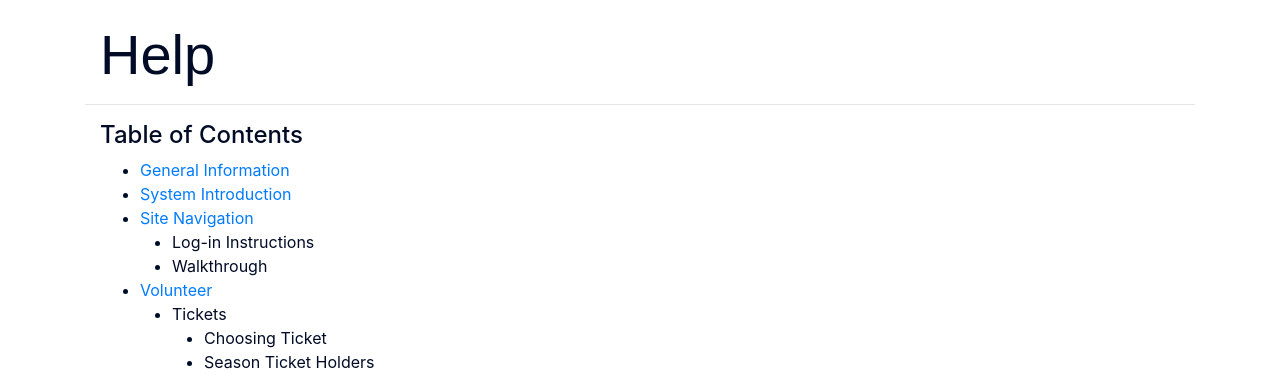
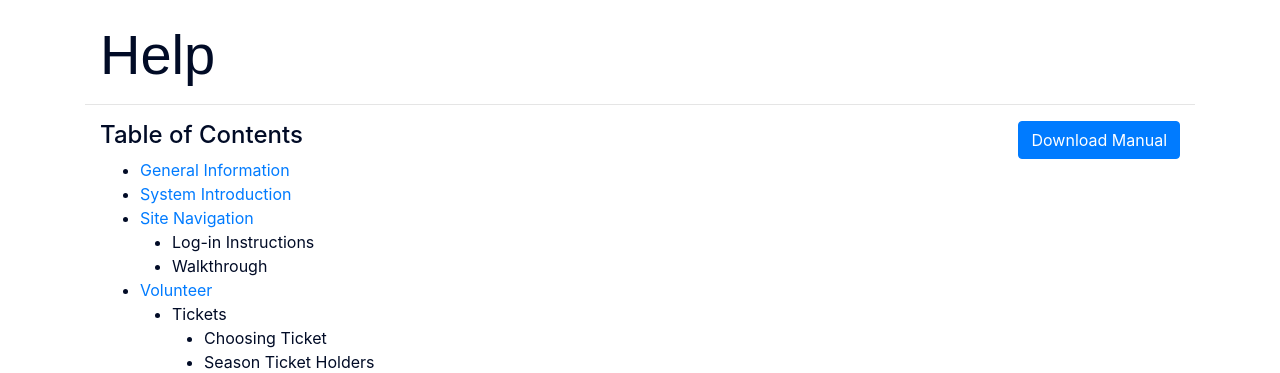
Before and after one commit to aklomkaew/theaterTicketManager, a Django app: page /help/ in a window 1280 px wide. Shown: the part 56-429 px from the top of the page. Run offline with Django 3.2, Linux system fonts and the light colour scheme; parts of the project's set-up code (start-up, migrations or seed data) failed here and were passed over; some libraries are stand-ins or nearby versions.

Commit message:
Adding manual.pdf

```diff
--- a/mySite/webapp/templates/webapp/help.html
+++ b/mySite/webapp/templates/webapp/help.html
@@ -82,7 +82,8 @@
         <!-- Table Of Content -->
         <div class="row">
             <div class="container label">
-                <h4>Table of Contents</h4>
+                <h4 style="display: inline-block;">Table of Contents</h4>
+                <a href="{% static 'Manual.pdf' %}" download><button class="btn btn-primary" style="float: right;">Download Manual</button></a>
                 <ul>
                     <li><a href="#genInfo">General Information</a></li>
                     <li><a href="#sysIntro">System Introduction</a></li>
```
Also changed, not shown: 1 other file.
